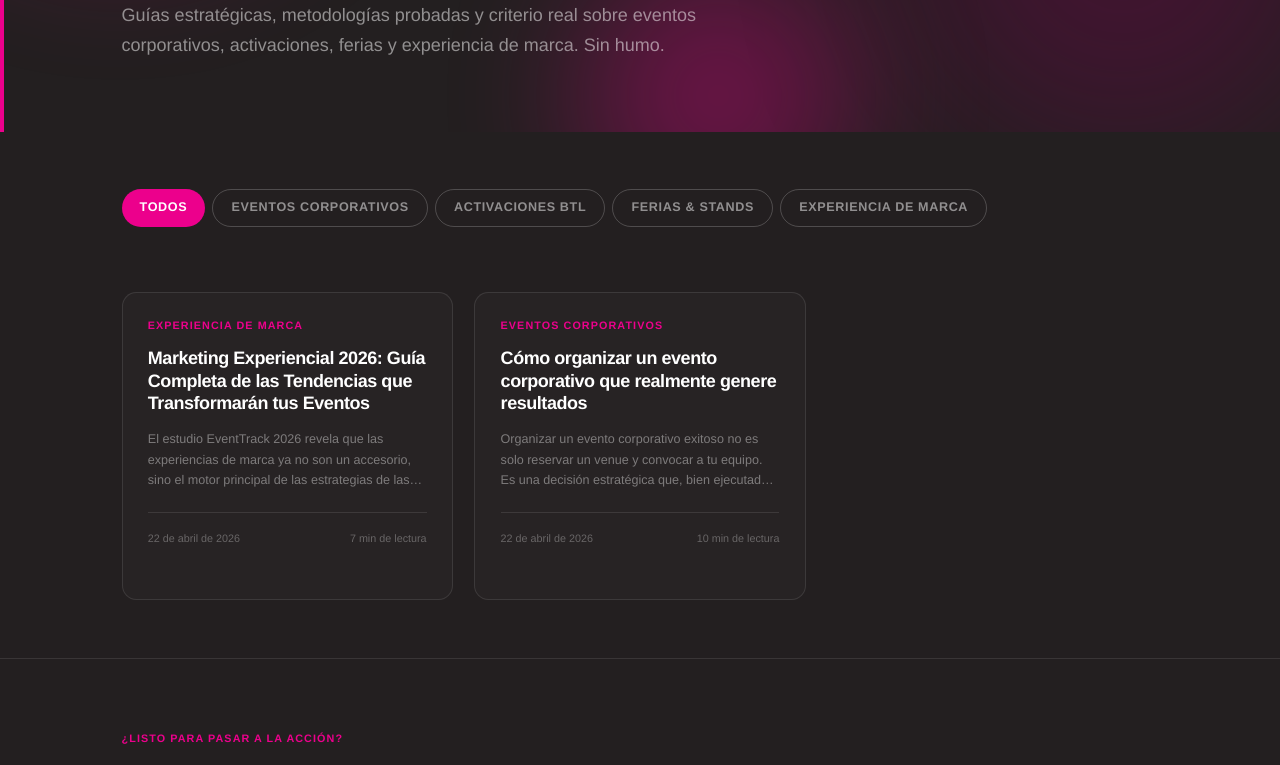
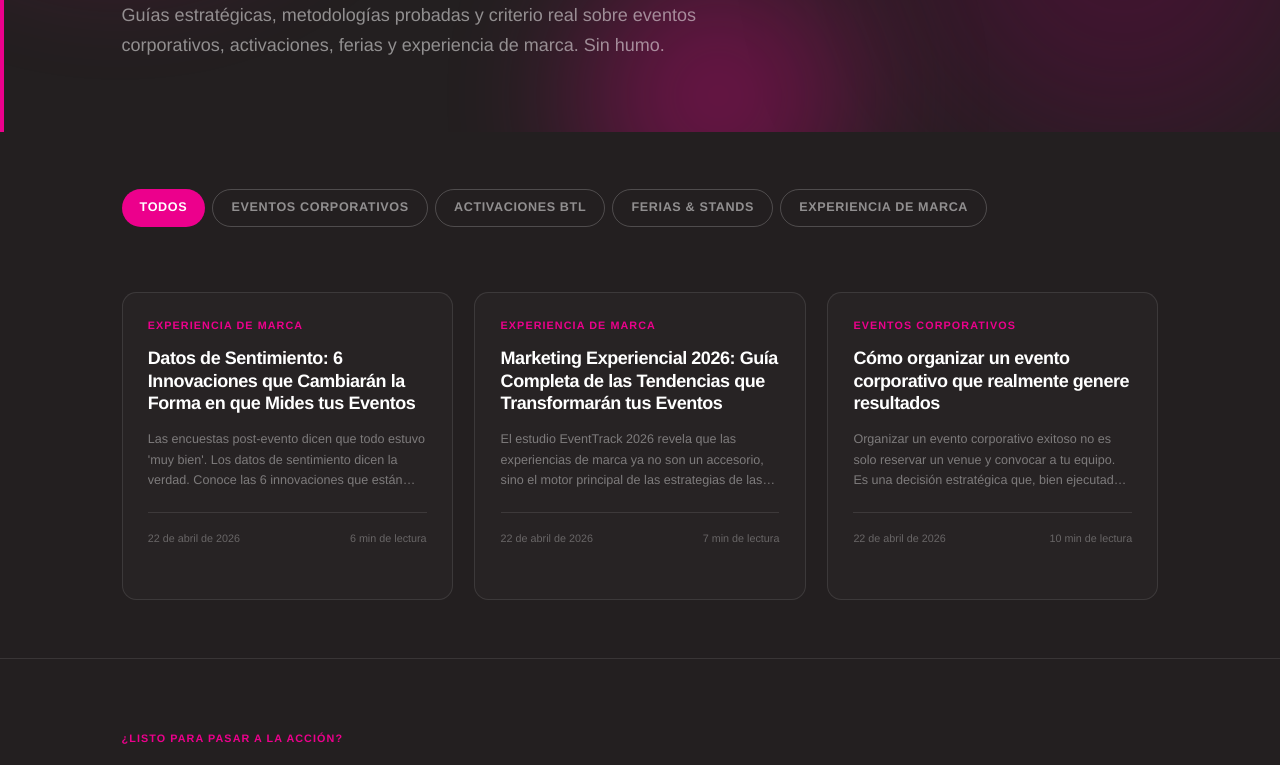
Before and after one commit to sebavigneaux-ui/lapizarra, a Next.js app: page /centro-de-aprendizaje in a window 1280 px wide. Shown: the part 445-1210 px from the top of the page. Built offline with nearby package versions, Linux system fonts and the light colour scheme.

Commit message:
Centro de Aprendizaje: agregar artículo Datos de Sentimiento (sentiment data)
Co-Authored-By: Claude Sonnet 4.6 <noreply@anthropic.com>

```diff
--- a/app/data/articulos.ts
+++ b/app/data/articulos.ts
@@ -35,6 +35,126 @@ export interface Articulo {
 }
 
 export const ARTICULOS: Articulo[] = [
+  {
+    slug: "datos-sentimiento-6-innovaciones-para-medir-eventos",
+    titulo: "Datos de Sentimiento: 6 Innovaciones que Cambiarán la Forma en que Mides tus Eventos",
+    excerpt:
+      "Las encuestas post-evento dicen que todo estuvo 'muy bien'. Los datos de sentimiento dicen la verdad. Conoce las 6 innovaciones que están transformando la forma en que las marcas miden el impacto real de sus experiencias.",
+    categoria: "experiencia-de-marca",
+    categoriaLabel: "Experiencia de marca",
+    fecha: "2026-04-22",
+    readTime: 6,
+    metaTitle: "Datos de Sentimiento: 6 Innovaciones para Medir el Impacto de tus Eventos | LaPizarra",
+    metaDescription:
+      "Descubre cómo la tecnología de sentiment data y la IA están revolucionando la medición de eventos: emociones en tiempo real, optimización de contenido y ROI concreto.",
+    secciones: [
+      {
+        type: "intro",
+        content:
+          "Los mejores eventos generan una respuesta visceral en sus asistentes. Capturar esas emociones y traducirlas en datos concretos entrega una base poderosa para demostrar el impacto real de una experiencia. Sin embargo, comparado con el mundo data-driven del marketing digital, muchas organizaciones de eventos todavía dependen de métricas anticuadas o simplemente de la intuición para justificar su inversión. Aquí es donde entran los datos de sentimiento.",
+      },
+      {
+        type: "h2",
+        content: "¿Por qué las encuestas tradicionales no son suficientes?",
+      },
+      {
+        type: "p",
+        content:
+          "Imagina que te invitan a cenar y al final te preguntan cómo estuvo. La mayoría responderá 'muy bien', aunque no haya sido así. Es amable, pero no es útil. Los datos de sentimiento superan ese problema: en lugar de preguntar, analizan expresiones faciales para capturar reacciones honestas e involuntarias.",
+      },
+      {
+        type: "highlight",
+        content:
+          "\"Las micro-expresiones —reacciones faciales inconscientes que ocurren en milisegundos— no pueden ser controladas conscientemente. Dado que los asistentes a un evento no intentan mantener una cara de póker, estas reacciones entregan insights sorprendentemente honestos.\" — Ron Schneider, Co-Fundador de THESE GUYS.",
+      },
+      {
+        type: "p",
+        content:
+          "La tecnología NEURAL, desarrollada por THESE GUYS, rastrea 35 emociones individuales agrupadas en seis clústeres: euforia, felicidad, atención, indiferencia, incomodidad y rechazo. Al analizar los peaks y valles de estas emociones —y el contexto que los rodea— los organizadores pueden entender qué los provocó y cuán exitoso fue realmente el evento.",
+      },
+      {
+        type: "h2",
+        content: "Las 6 innovaciones en datos de sentimiento que debes conocer",
+      },
+      {
+        type: "h3",
+        content: "1. Emoción de salida (Exit Emotion)",
+      },
+      {
+        type: "p",
+        content:
+          "El peak —o valle— emocional al final del evento es quizás el dato más crítico que puedes capturar. Como dice Schneider: 'Es como correr una maratón y detenerse justo antes de la meta. Gran esfuerzo, pero sin medalla.' Un cierre poderoso asegura que tu audiencia se vaya con una impresión duradera, capaz de superar incluso los errores cometidos durante el camino.",
+      },
+      {
+        type: "h3",
+        content: "2. Optimización en tiempo real",
+      },
+      {
+        type: "p",
+        content:
+          "Los datos de sentimiento son valiosos para mejorar la comunicación post-evento, pero su verdadero poder está en la funcionalidad en tiempo real. Imagina una keynote donde puedes detectar momentos de confusión o duda mientras ocurren y ajustar el flujo del evento en vivo. Algunos speakers incluso pueden abordar las preocupaciones de la audiencia directamente, convirtiendo la incertidumbre en engagement.",
+      },
+      {
+        type: "h3",
+        content: "3. Selección de contenido",
+      },
+      {
+        type: "p",
+        content:
+          "Para el lanzamiento mundial del ŠKODA Elroq —el primer SUV eléctrico compacto de la marca— se utilizó NEURAL para identificar el loop de contenido óptimo para la audiencia presente. El análisis en tiempo real generó un aumento del 28% en atención y un 67% en tiempo de visualización. Los datos de sentimiento permiten adaptar el contenido con una precisión imposible con métodos tradicionales.",
+      },
+      {
+        type: "highlight",
+        stat: "+67%",
+        content: "de aumento en tiempo de visualización logrado al optimizar el contenido en tiempo real mediante datos de sentimiento en el lanzamiento del ŠKODA Elroq.",
+      },
+      {
+        type: "h3",
+        content: "4. Ubicación del mensaje",
+      },
+      {
+        type: "p",
+        content:
+          "El mejor mensaje cae en saco roto si se entrega en el momento equivocado. Cuando la audiencia está viviendo un momento de euforia, su capacidad de absorber contenido informativo se reduce. Sin embargo, muchas marcas siguen colocando sus mensajes clave justo después de esos peaks, donde corren el riesgo de desaparecer. Los datos de sentimiento optimizan no solo qué decir, sino cuándo decirlo.",
+      },
+      {
+        type: "h3",
+        content: "5. Insights visibles para el asistente",
+      },
+      {
+        type: "p",
+        content:
+          "Los asistentes aman los datos. Compartir los insights —en lugar de guardarlos— puede transformar los datos de sentimiento en una experiencia interactiva, donde los propios asistentes exploran sus comportamientos subconscientes. Imagina emojis que visualizan en tiempo real el sentimiento colectivo de la sala, mientras cada persona puede 'votar' con sus propias emociones simultáneamente.",
+      },
+      {
+        type: "h3",
+        content: "6. Potencial predictivo",
+      },
+      {
+        type: "p",
+        content:
+          "¿Y si pudieras predecir cómo se sentirá tu audiencia antes de que el evento comience? Los datos de sentimiento pueden integrarse directamente en los discursos mostrando palabras clave en pantalla —organizadas en categorías como 'emocionado por' o 'dudando sobre'— para que el speaker interactúe con ellas en tiempo real. Esto no solo genera conversaciones más significativas, sino que también puede moldear la emoción de salida final.",
+      },
+      {
+        type: "h2",
+        content: "¿Qué significa esto para los eventos en Chile?",
+      },
+      {
+        type: "p",
+        content:
+          "Para eventos B2C, métricas como 'sonrisas por minuto' pueden medirse contra los KPIs del evento. Para eventos B2B —como convenciones, lanzamientos de producto o ferias comerciales— los indicadores clave suelen girar en torno a la atención y el engagement, y detectar señales de cansancio o desconexión puede ser especialmente valioso.",
+      },
+      {
+        type: "p",
+        content:
+          "La adopción de estas tecnologías en Latinoamérica aún está en etapas tempranas, lo que representa una ventaja competitiva real para las marcas que las incorporen antes que su competencia. Los datos de sentimiento no son el futuro de los eventos: son el presente.",
+      },
+      {
+        type: "cta-inline",
+        label: "¿Quieres producir un evento que genere impacto medible? Simula tu presupuesto.",
+      },
+    ],
+  },
   {
     slug: "marketing-experiencial-2026-guia-tendencias-eventos",
     titulo: "Marketing Experiencial 2026: Guía Completa de las Tendencias que Transformarán tus Eventos",
```
